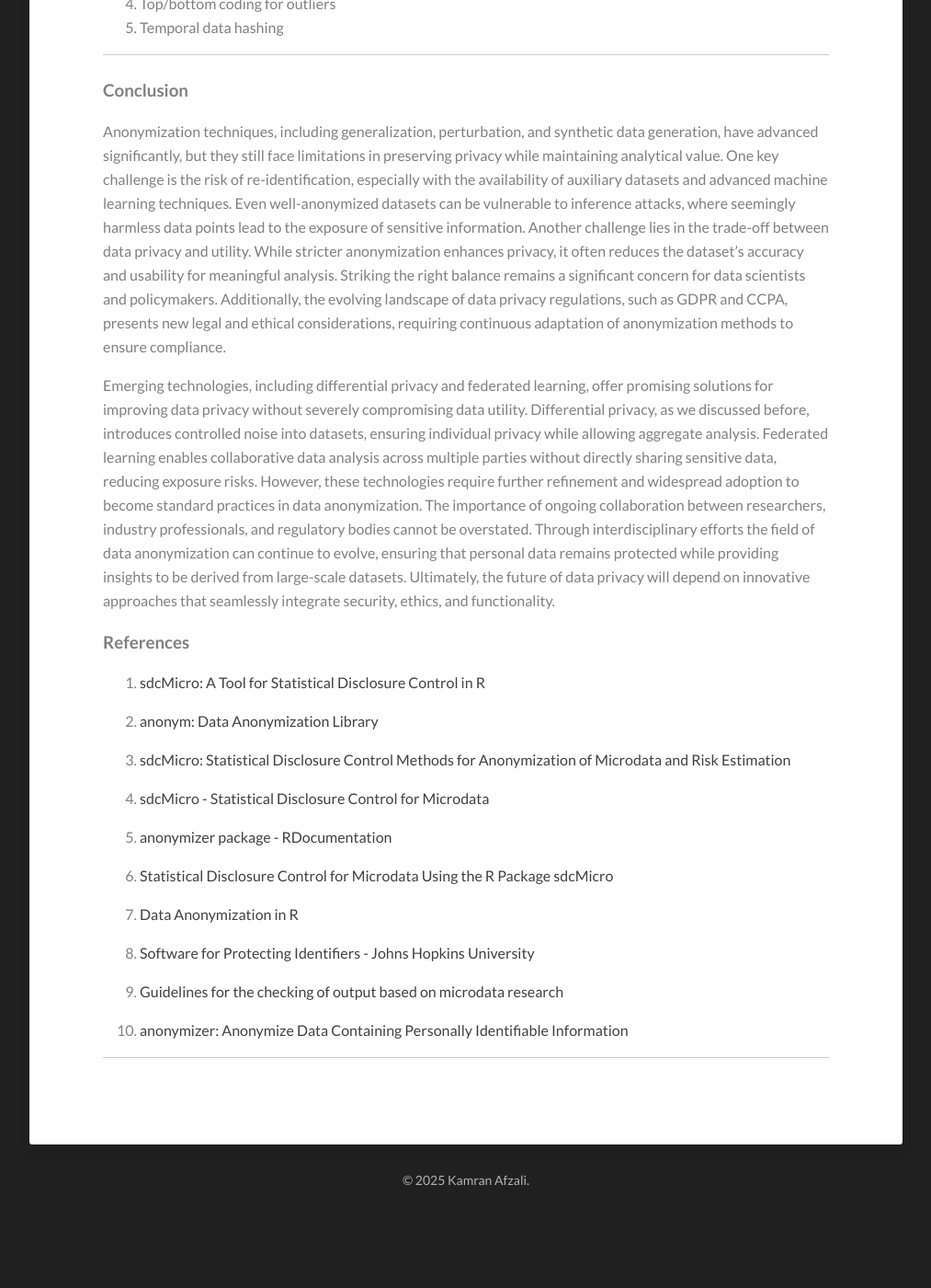
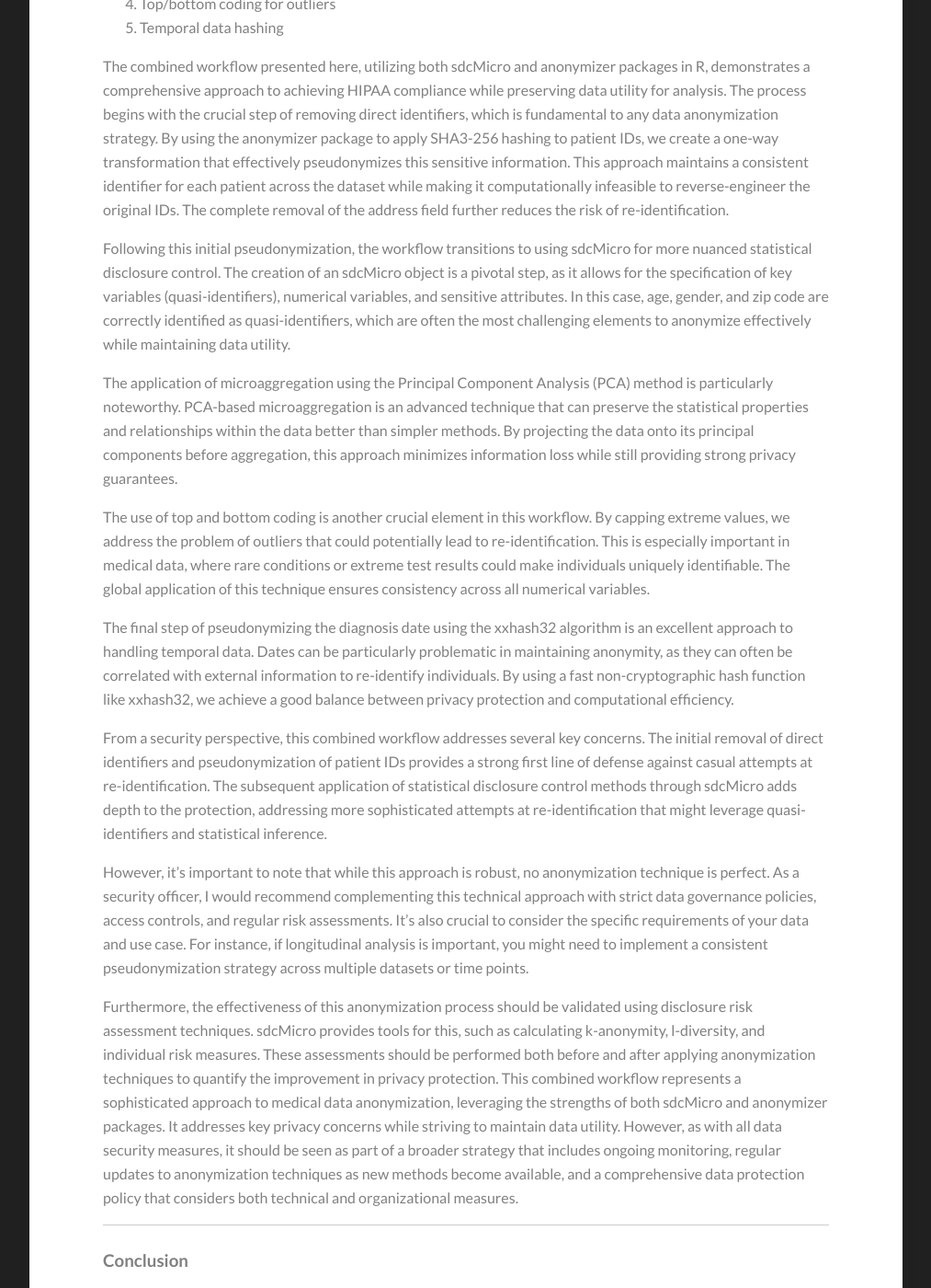
Before and after one commit to Kamran-Afzali/Kamran-Afzali.github.io, a Jekyll site: the page built from _posts/2025-12-25-anon_r_2.md, in a window 1280 px wide and 1400 px high, scrolled down 7936 px. Shown: the whole window at 92% size, without its empty margins (133-1146 px from the left). Built offline with Jekyll 4.4.1, drawn with Linux system fonts in a browser that asks for light colours; our own code applies the rules of GitHub Pages for plain Markdown files; before the commit the page ends 9255 px from its top, so only the background shows below that.

Commit message:
Update 2025-12-25-anon_r_2.md

```diff
--- a/_posts/2025-12-25-anon_r_2.md
+++ b/_posts/2025-12-25-anon_r_2.md
@@ -313,6 +313,23 @@ final_data <- extractManipData(sdc_medical) %>%
 4. Top/bottom coding for outliers
 5. Temporal data hashing
 
+
+The combined workflow presented here, utilizing both sdcMicro and anonymizer packages in R, demonstrates a comprehensive approach to achieving HIPAA compliance while preserving data utility for analysis. The process begins with the crucial step of removing direct identifiers, which is fundamental to any data anonymization strategy. By using the anonymizer package to apply SHA3-256 hashing to patient IDs, we create a one-way transformation that effectively pseudonymizes this sensitive information. This approach maintains a consistent identifier for each patient across the dataset while making it computationally infeasible to reverse-engineer the original IDs. The complete removal of the address field further reduces the risk of re-identification.
+
+Following this initial pseudonymization, the workflow transitions to using sdcMicro for more nuanced statistical disclosure control. The creation of an sdcMicro object is a pivotal step, as it allows for the specification of key variables (quasi-identifiers), numerical variables, and sensitive attributes. In this case, age, gender, and zip code are correctly identified as quasi-identifiers, which are often the most challenging elements to anonymize effectively while maintaining data utility.
+
+The application of microaggregation using the Principal Component Analysis (PCA) method is particularly noteworthy. PCA-based microaggregation is an advanced technique that can preserve the statistical properties and relationships within the data better than simpler methods. By projecting the data onto its principal components before aggregation, this approach minimizes information loss while still providing strong privacy guarantees.
+
+The use of top and bottom coding is another crucial element in this workflow. By capping extreme values, we address the problem of outliers that could potentially lead to re-identification. This is especially important in medical data, where rare conditions or extreme test results could make individuals uniquely identifiable. The global application of this technique ensures consistency across all numerical variables.
+
+The final step of pseudonymizing the diagnosis date using the xxhash32 algorithm is an excellent approach to handling temporal data. Dates can be particularly problematic in maintaining anonymity, as they can often be correlated with external information to re-identify individuals. By using a fast non-cryptographic hash function like xxhash32, we achieve a good balance between privacy protection and computational efficiency.
+
+From a security perspective, this combined workflow addresses several key concerns. The initial removal of direct identifiers and pseudonymization of patient IDs provides a strong first line of defense against casual attempts at re-identification. The subsequent application of statistical disclosure control methods through sdcMicro adds depth to the protection, addressing more sophisticated attempts at re-identification that might leverage quasi-identifiers and statistical inference.
+
+However, it's important to note that while this approach is robust, no anonymization technique is perfect. As a security officer, I would recommend complementing this technical approach with strict data governance policies, access controls, and regular risk assessments. It's also crucial to consider the specific requirements of your data and use case. For instance, if longitudinal analysis is important, you might need to implement a consistent pseudonymization strategy across multiple datasets or time points.
+
+Furthermore, the effectiveness of this anonymization process should be validated using disclosure risk assessment techniques. sdcMicro provides tools for this, such as calculating k-anonymity, l-diversity, and individual risk measures. These assessments should be performed both before and after applying anonymization techniques to quantify the improvement in privacy protection. This combined workflow represents a sophisticated approach to medical data anonymization, leveraging the strengths of both sdcMicro and anonymizer packages. It addresses key privacy concerns while striving to maintain data utility. However, as with all data security measures, it should be seen as part of a broader strategy that includes ongoing monitoring, regular updates to anonymization techniques as new methods become available, and a comprehensive data protection policy that considers both technical and organizational measures.
+
 ---
 
 ### Conclusion
```
